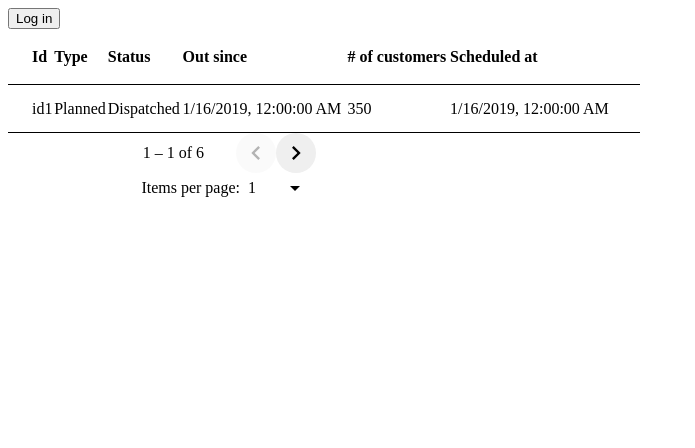
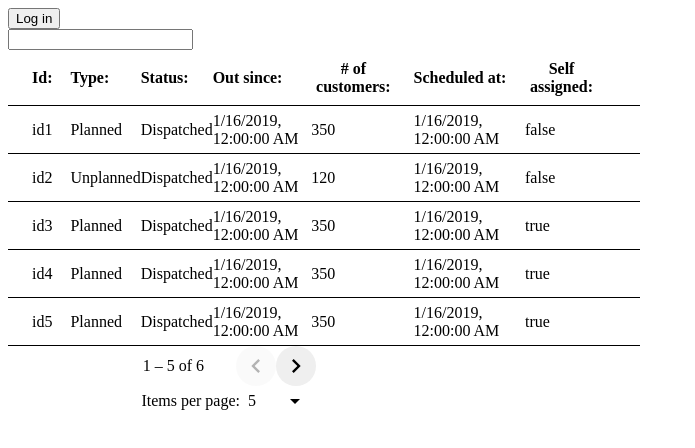
Before and after one commit to dekis108/Web2Project, an Angular app in the folder Web2Project/: page /incidents in a window 1280 px wide. Shown: the top 448 px of the page, without its empty margins (0-695 px from the left). Built offline with nearby package versions, Linux system fonts and the light colour scheme.

Commit message:
table sort and filter

```diff
--- a/Web2Project/src/app/components/incident-browser/incident-browser.component.html
+++ b/Web2Project/src/app/components/incident-browser/incident-browser.component.html
@@ -1,41 +1,53 @@
+
 <div class="mat-elevation-z8">
-    <table class="table-hover" mat-table  [dataSource]="dataSource">
 
-      <ng-container matColumnDef="id">
-        <th mat-header-cell *matHeaderCellDef> Id </th>
+    <input matInput (keyup)="applyFilter($event)" placeholder="" #input>
+    <table class="table-hover" mat-table  [dataSource]="dataSource" matSort>
+
+      <ng-container matColumnDef="id" sticky>
+        <th mat-header-cell *matHeaderCellDef mat-sort-header> Id: </th>
         <td mat-cell *matCellDef="let element"> {{element.id}} </td>
       </ng-container>
 
-      <ng-container matColumnDef="type">
-        <th mat-header-cell *matHeaderCellDef> Type </th>
+      <ng-container matColumnDef="type" sticky>
+        <th mat-header-cell *matHeaderCellDef mat-sort-header> Type: </th>
         <td mat-cell *matCellDef="let element"> {{element.type.toString()}} </td>
       </ng-container>
 
       <ng-container matColumnDef="status">
-        <th mat-header-cell *matHeaderCellDef> Status </th>
+        <th mat-header-cell *matHeaderCellDef mat-sort-header> Status: </th>
         <td mat-cell *matCellDef="let element"> {{element.status}} </td>
       </ng-container>
 
       <ng-container matColumnDef="outageTime">
-        <th mat-header-cell *matHeaderCellDef> Out since </th>
+        <th mat-header-cell *matHeaderCellDef mat-sort-header> Out since: </th>
         <td mat-cell *matCellDef="let element"> {{element.outageTime.toLocaleString()}} </td>
       </ng-container>
 
       <ng-container matColumnDef="affectedCustomers">
-        <th mat-header-cell *matHeaderCellDef> # of customers </th>
+        <th mat-header-cell *matHeaderCellDef mat-sort-header> # of customers: </th>
         <td mat-cell *matCellDef="let element"> {{element.affectedCustomers}} </td>
       </ng-container>
 
       <ng-container matColumnDef="scheduledTime">
-        <th mat-header-cell *matHeaderCellDef> Scheduled at </th>
+        <th mat-header-cell *matHeaderCellDef mat-sort-header> Scheduled at: </th>
         <td mat-cell *matCellDef="let element"> {{element.scheduledTime.toLocaleString()}} </td>
+      </ng-container>
+
+      <ng-container matColumnDef="selfAssign">
+        <th mat-header-cell *matHeaderCellDef mat-sort-header> Self assigned: </th>
+        <td mat-cell *matCellDef="let element"> {{element.selfAssign}} </td>
       </ng-container>
 
 
 
       <tr mat-header-row *matHeaderRowDef="displayedColumns"></tr>
       <tr mat-row *matRowDef="let row; columns: displayedColumns;"></tr>
+
+      <tr class="mat-row" *matNoDataRow>
+        <td class="mat-cell" colspan="4">No data matching the filter "{{input.value}}"</td>
+      </tr>
     </table>
 
-    <mat-paginator [pageSizeOptions]="[1, 2, 5]"></mat-paginator>
+    <mat-paginator [pageSizeOptions]="[5, 10, 20]"></mat-paginator>
   </div>
--- a/Web2Project/src/app/components/incident-browser/incident-browser.component.ts
+++ b/Web2Project/src/app/components/incident-browser/incident-browser.component.ts
@@ -4,6 +4,7 @@ import { Incident } from 'src/app/model/incident';
 import { IncidentLoaderService } from 'src/app/services/incidentLoader/incident-loader.service';
 import {MatPaginator} from '@angular/material/paginator';
 import {MatTableDataSource} from '@angular/material/table';
+import {MatSort} from '@angular/material/sort';
 
 
 @Component({
@@ -12,19 +13,21 @@ import {MatTableDataSource} from '@angular/material/table';
   styleUrls: ['./incident-browser.component.css']
 })
 export class IncidentBrowserComponent implements AfterViewInit  {
-  displayedColumns: string[] = ['id', 'type', 'status', 'outageTime','affectedCustomers', 'scheduledTime'];
+  displayedColumns: string[] = ['id', 'type', 'status', 'outageTime','affectedCustomers', 'scheduledTime', 'selfAssign'];
   incidents: Incident[] = [];
   basicInfo: BasicInformation[] = [];
 
   dataSource = new MatTableDataSource<BasicInformation>(this.basicInfo);
 
   @ViewChild(MatPaginator) paginator!: MatPaginator;
+  @ViewChild(MatSort) sort!: MatSort;
 
   constructor(private incidentService: IncidentLoaderService) { }
 
   ngAfterViewInit(): void {
     setTimeout(() => this.dataSource.paginator = this.paginator);
     this.getBasicInfo();
+    this.dataSource.sort = this.sort;
   }
 
   getIncidents(): void {
@@ -34,7 +37,11 @@ export class IncidentBrowserComponent implements AfterViewInit  {
   getBasicInfo(): void {
     this.incidentService.getBasicInfo().subscribe(basicInfo => this.basicInfo = basicInfo);
     this.dataSource = new MatTableDataSource<BasicInformation>(this.basicInfo);
-    //console.log(this.basicInfo.values);
+  }
+
+  applyFilter(event: Event) {
+    const filterValue = (event.target as HTMLInputElement).value;
+    this.dataSource.filter = filterValue.trim().toLowerCase();
   }
 
 }
--- a/Web2Project/src/app/components/login/login.component.ts
+++ b/Web2Project/src/app/components/login/login.component.ts
@@ -30,7 +30,7 @@ export class LoginComponent implements OnInit {
     if (this.loginService.validateLogin()) {
       this.showErorrLabel = false;
       console.log("True");
-      //todo: set user as logged in from back and  goto dashboard
+      //todo: set user as logged in from back
       this.router.navigate(["/dashboard"]);
     }
     else {
--- a/Web2Project/src/app/services/incidentLoader/incidentsMock.ts
+++ b/Web2Project/src/app/services/incidentLoader/incidentsMock.ts
@@ -73,7 +73,7 @@ export const BInfo : BasicInformation[] = [
         calls: 7,
         voltage: 5,
         scheduledTime: new Date("2019-01-16"),
-        selfAssign: false
+        selfAssign: true
     },
     {
         id: "id4",
@@ -89,7 +89,7 @@ export const BInfo : BasicInformation[] = [
         calls: 7,
         voltage: 5,
         scheduledTime: new Date("2019-01-16"),
-        selfAssign: false
+        selfAssign: true
     },
     {
         id: "id5",
@@ -105,7 +105,7 @@ export const BInfo : BasicInformation[] = [
         calls: 7,
         voltage: 5,
         scheduledTime: new Date("2019-01-16"),
-        selfAssign: false
+        selfAssign: true
     },
     {
         id: "id6",
@@ -121,7 +121,7 @@ export const BInfo : BasicInformation[] = [
         calls: 7,
         voltage: 5,
         scheduledTime: new Date("2019-01-16"),
-        selfAssign: false
+        selfAssign: true
     },
 ];
 
```
Also changed, not shown: Web2Project/src/app/app.module.ts (+10 -1 lines), Web2Project/src/app/components/incident-browser/incident-browser.component.css (line endings or trailing spaces).
